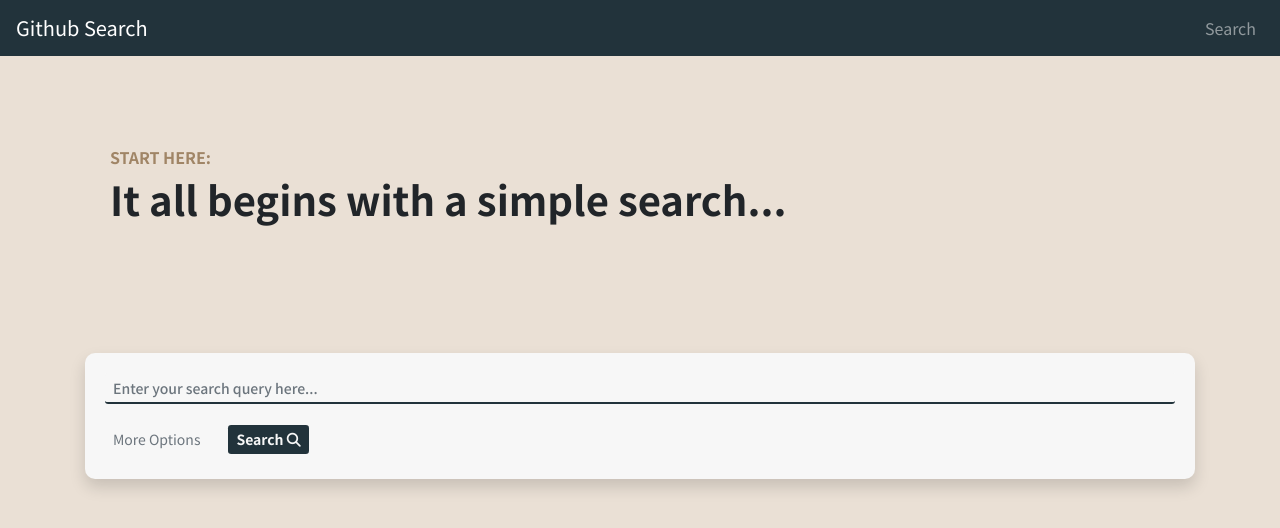
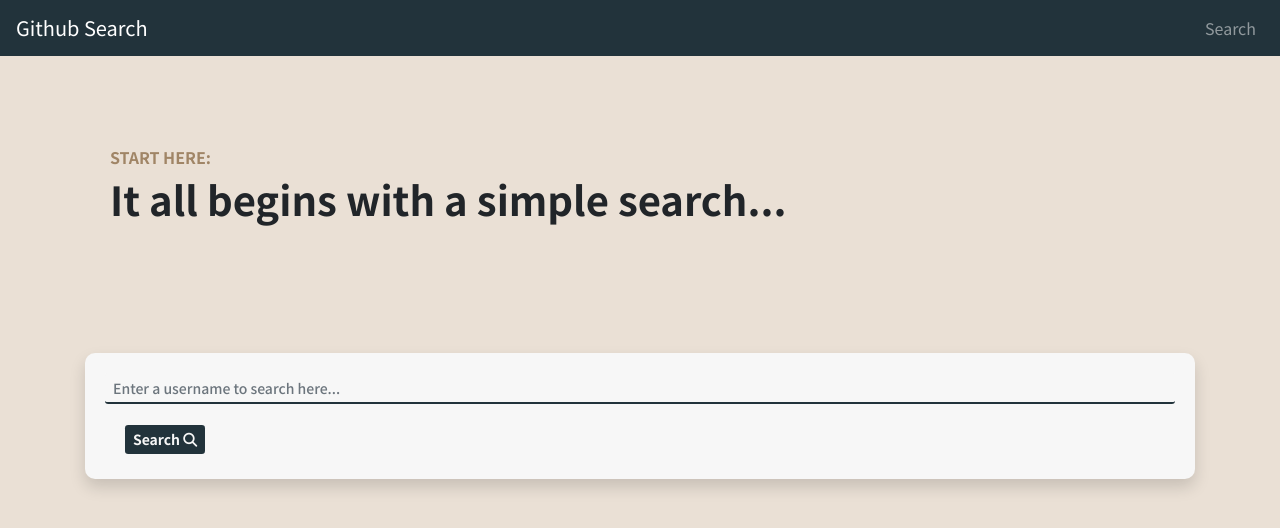
Before and after one commit to g90tony/github-search, an Angular app: page /search-query in a window 1280 px wide. Shown: the top 528 px of the page. Built offline with nearby package versions, Linux system fonts and the light colour scheme.

Commit message:
added user search functionality

```diff
--- a/src/app/components/search-query/search-query.component.html
+++ b/src/app/components/search-query/search-query.component.html
@@ -4,17 +4,23 @@
 </div>
 
 <div class="form-container">
-  <form class="search-form-container shadow">
+  <form
+    class="search-form-container shadow"
+    #search="ngForm"
+    (ngSubmit)="onSubmit(search)"
+  >
     <div class="input-group mb-3">
       <input
+        ngModel
+        #searchTerm="ngModel"
         type="text"
         name="search"
         class="form-control form-control-sm search-input-style"
-        placeholder="Enter your search query here..."
+        placeholder="Enter a username to search here..."
         aria-label="Username"
       />
     </div>
-
+    <!--
     <button
       class="btn btn-sm btn-outline-secondary border-0"
       data-toggle="collapse"
@@ -24,9 +30,9 @@
       aria-controls="collapseExample"
     >
       More Options
-    </button>
+    </button> -->
 
-    <div class="collapse container mb-3" id="moreOptions">
+    <!-- <div class="collapse container mb-3" id="moreOptions">
       <p class="search-text-label">Filter Result By:</p>
       <div class="container mt-1">
         <div class="custom-control custom-radio">
@@ -52,9 +58,13 @@
           >
         </div>
       </div>
-    </div>
-    <a href="/search-results" class="btn btn-sm search-button border-0">
+    </div> -->
+    <button
+      href="/search-results"
+      type="submit"
+      class="btn btn-sm search-button border-0"
+    >
       Search <i class="fas search-icon fa-search"></i>
-    </a>
+    </button>
   </form>
 </div>
--- a/src/app/components/search-query/search-query.component.ts
+++ b/src/app/components/search-query/search-query.component.ts
@@ -1,4 +1,6 @@
-import { Component, OnInit } from '@angular/core';
+import { Component, Input, OnInit } from '@angular/core';
+import { NgForm } from '@angular/forms';
+import { UserHttpService } from 'src/app/services/user-http.service';
 
 @Component({
   selector: 'app-search-query',
@@ -6,7 +8,15 @@ import { Component, OnInit } from '@angular/core';
   styleUrls: ['./search-query.component.css'],
 })
 export class SearchQueryComponent implements OnInit {
-  constructor() {}
+  constructor(private userHttpService: UserHttpService) {}
 
   ngOnInit(): void {}
+
+  onSubmit(search: NgForm) {
+    const searched = search.value;
+
+    this.userHttpService.searchUsers(searched.search).subscribe((results) => {
+      console.log(results);
+    });
+  }
 }
```
